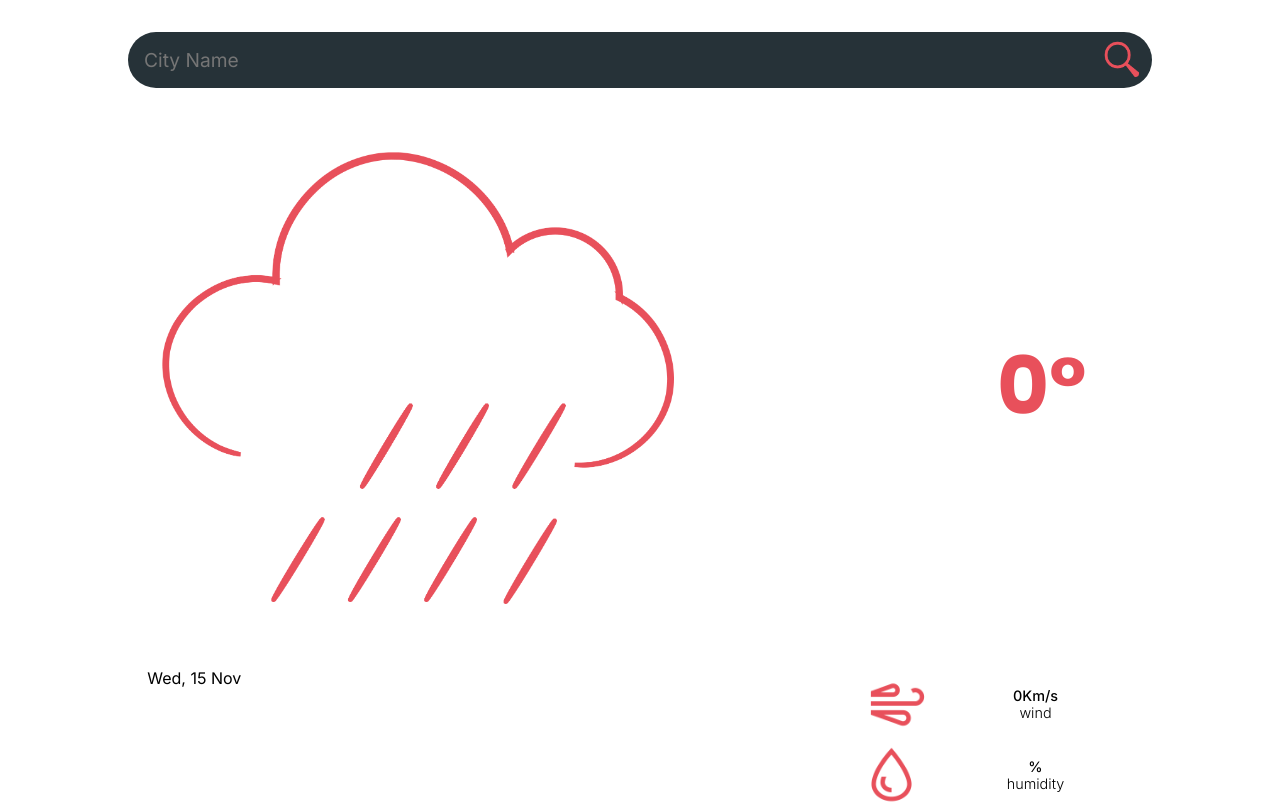
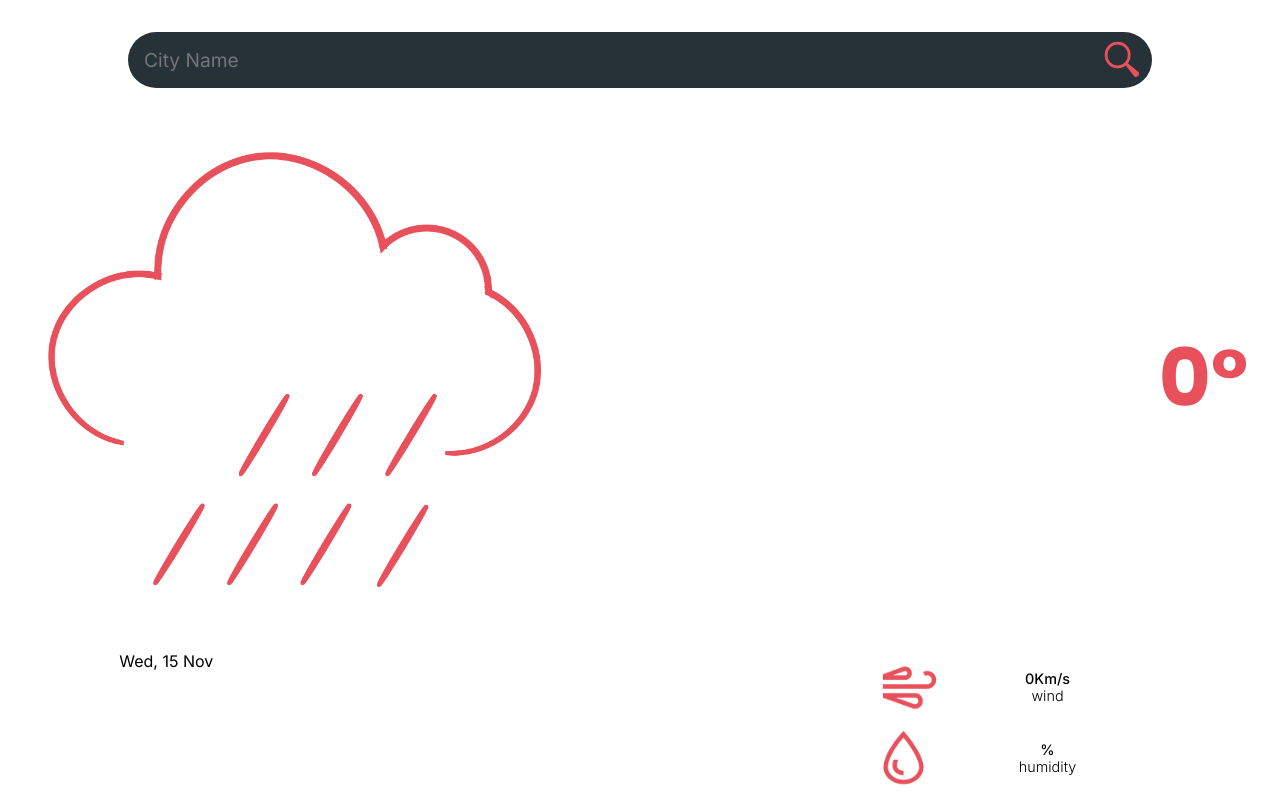
Before and after one commit to MohammadSoleimanikia/weather-app, a React (Create React App) app: page / in a window 1280 px wide. Built offline with nearby package versions, Linux system fonts and the light colour scheme; no server answers.

Commit message:
fix left align

```diff
--- a/src/App.css
+++ b/src/App.css
@@ -51,11 +51,12 @@ background-color: #263238;
   display: flex;
   flex-direction: column;
   width:100%;
+  padding-left: 3rem;
 
 }
 .first-section{
   display: flex;
-  justify-content: space-around;
+  justify-content: space-between;
   align-items: center;
   margin-top: 2rem;
 
@@ -83,7 +84,7 @@ background-color: #263238;
 .condition-temper>h2
 {
   margin-top: -1rem;
-  padding-left: 0.5rem;
+  /* padding-left: 0.5rem; */
   font-family: 'Poppins', sans-serif;
   font-size: 1.5rem;
   font-weight: 400;
@@ -103,7 +104,6 @@ background-color: #263238;
 .location{
   display: flex;
   width: 50%;
-  padding-left: 4rem;
   flex-direction: column;
   align-items: flex-start;
 }
```
